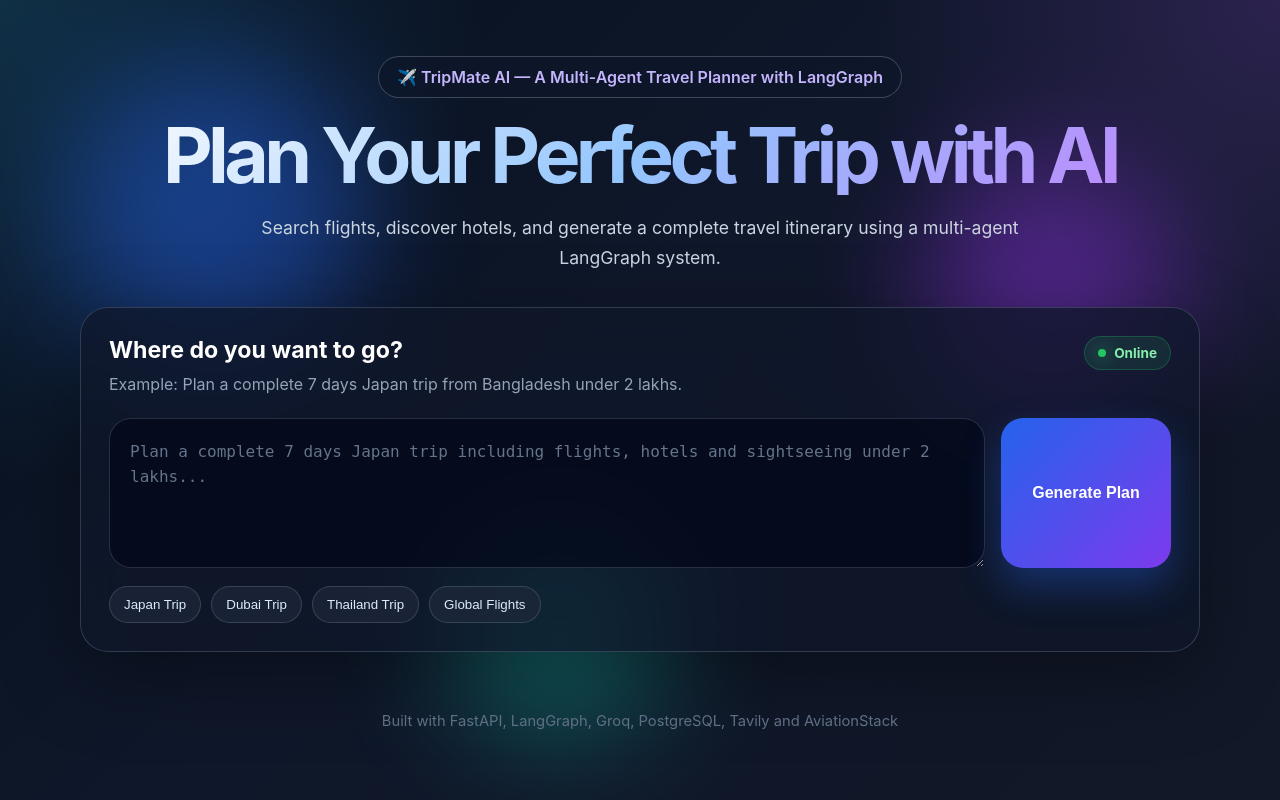
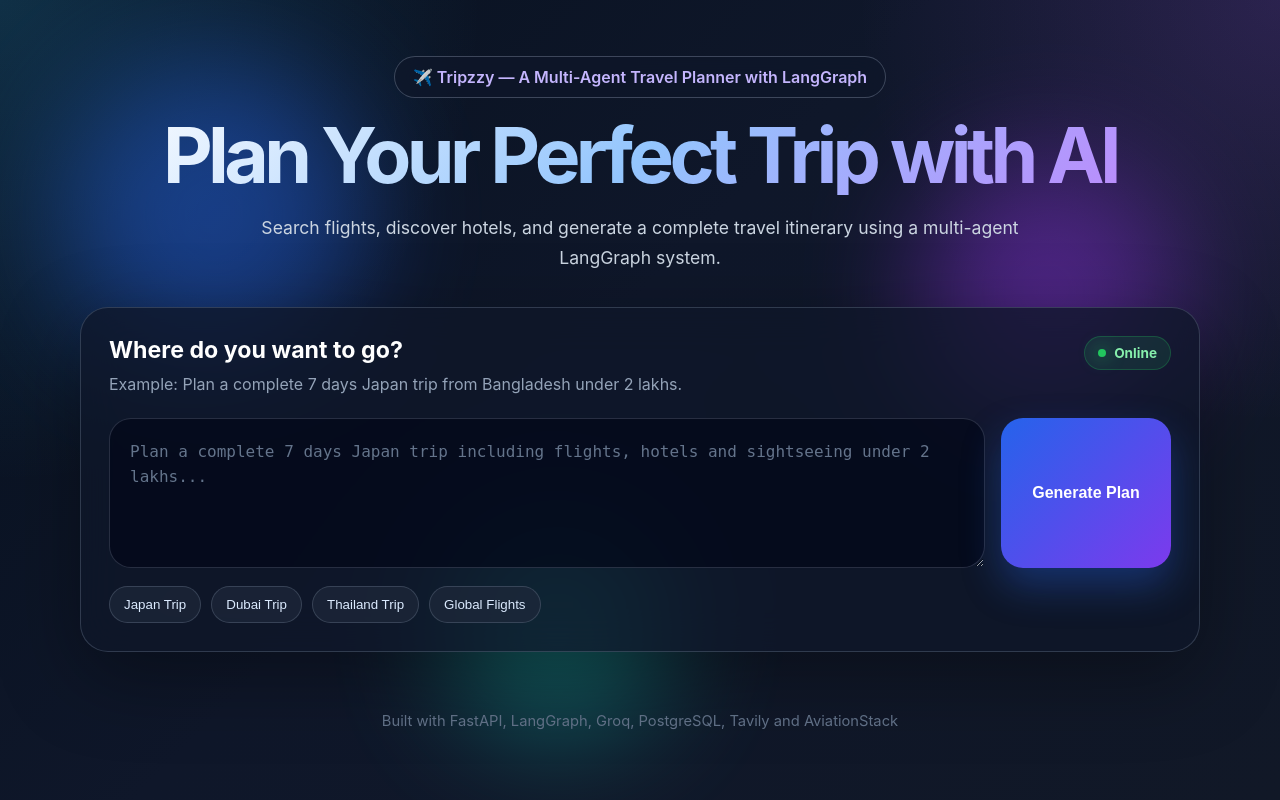
Before and after one commit to setiawanhennie-glitch/tripzzy, a FastAPI app: page / in a window 1280 px wide. Run offline with FastAPI, Linux system fonts and the light colour scheme; parts of the project's set-up code (start-up, migrations or seed data) failed here and were passed over; some libraries are stand-ins or nearby versions.

Commit message:
Refactor travel planning tools and UI enhancements

```diff
--- a/src/tripzzy/app.py
+++ b/src/tripzzy/app.py
@@ -2,12 +2,13 @@ import traceback
 from pathlib import Path
 
 import uvicorn
-from backend import run_travel_agent
 from fastapi import FastAPI, Request
 from fastapi.responses import HTMLResponse, JSONResponse
 from fastapi.staticfiles import StaticFiles
 from fastapi.templating import Jinja2Templates
 from pydantic import BaseModel
+
+from tripzzy.backend import run_travel_agent
 
 BASE_DIR = Path(__file__).resolve().parent
 
--- a/templates/index.html
+++ b/src/tripzzy/templates/index.html
@@ -5,7 +5,7 @@
 
     <meta name="viewport" content="width=device-width, initial-scale=1.0">
 
-    <title>TripMate AI</title>
+    <title>Tripzzy AI</title>
 
     <link rel="stylesheet" href="/static/style.css">
 </head>
@@ -22,7 +22,7 @@
 
         <section class="hero-section">
             <div class="badge">
-                ✈️ TripMate AI — A Multi-Agent Travel Planner with LangGraph
+                ✈️ Tripzzy — A Multi-Agent Travel Planner with LangGraph
             </div>
 
             <h1>
--- a/test.py
+++ b/test.py
@@ -1,5 +1,5 @@
-from tools.flight_tool import search_flights
-from tools.tavily_tool import tavily_search
+from tripzzy.tools.flight_tool import search_flights
+from tripzzy.tools.tavily_tool import tavily_search
 
 res = search_flights("Plan a 7 days Japan trip from USA")
 print(res)
```
Also changed, not shown: src/tripzzy/backend.py (+4 -4 lines), src/tripzzy/static/script.js (renamed from static/script.js), src/tripzzy/static/style.css (renamed from static/style.css), src/tripzzy/tools/__init__.py (added), src/tripzzy/tools/flight_tool.py (renamed from tools/flight_tool.py), src/tripzzy/tools/tavily_tool.py (renamed from tools/tavily_tool.py).
